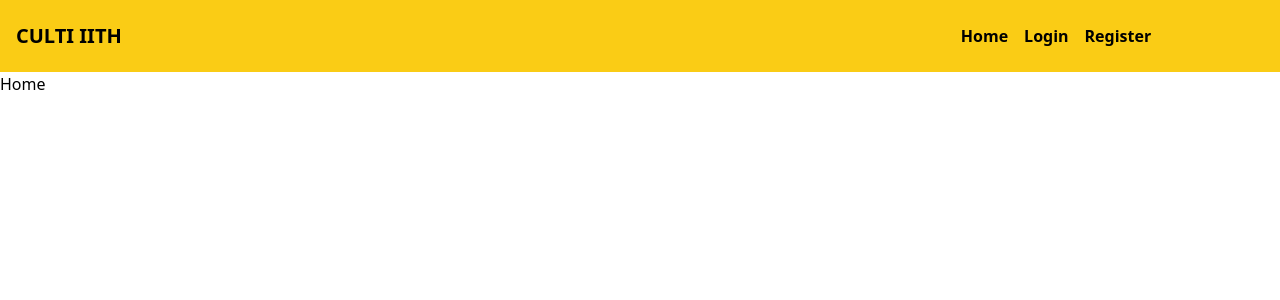
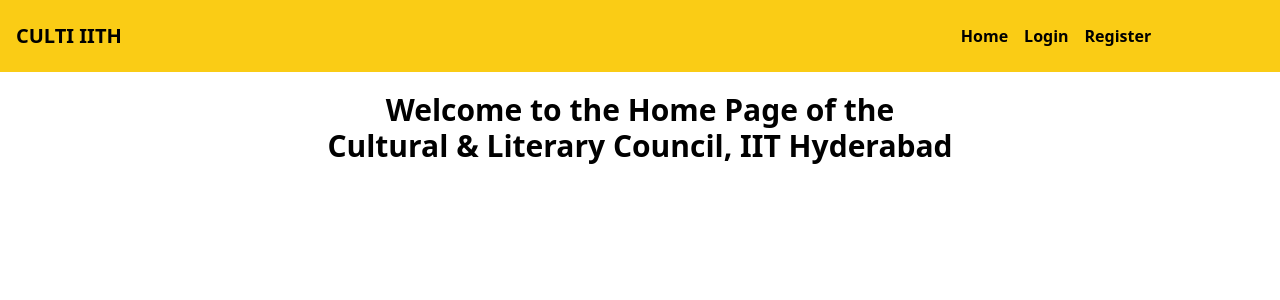
Before and after one commit to anandk3012/culti-iith, a React (Vite) app: page / in a window 1280 px wide. Shown: the top 300 px of the page. Built offline with nearby package versions, Linux system fonts and the light colour scheme; no server answers.

Commit message:
Update Home.jsx

```diff
--- a/src/pages/Home.jsx
+++ b/src/pages/Home.jsx
@@ -4,7 +4,7 @@
 export default function Home({ children }) {
   return (
     <div>
-      Home
+      <h1 className='text-3xl font-bold text-center text-wrap my-5 '>Welcome to the Home Page of the <br /> Cultural & Literary Council, IIT Hyderabad</h1>
     </div>
   )
 }
```
